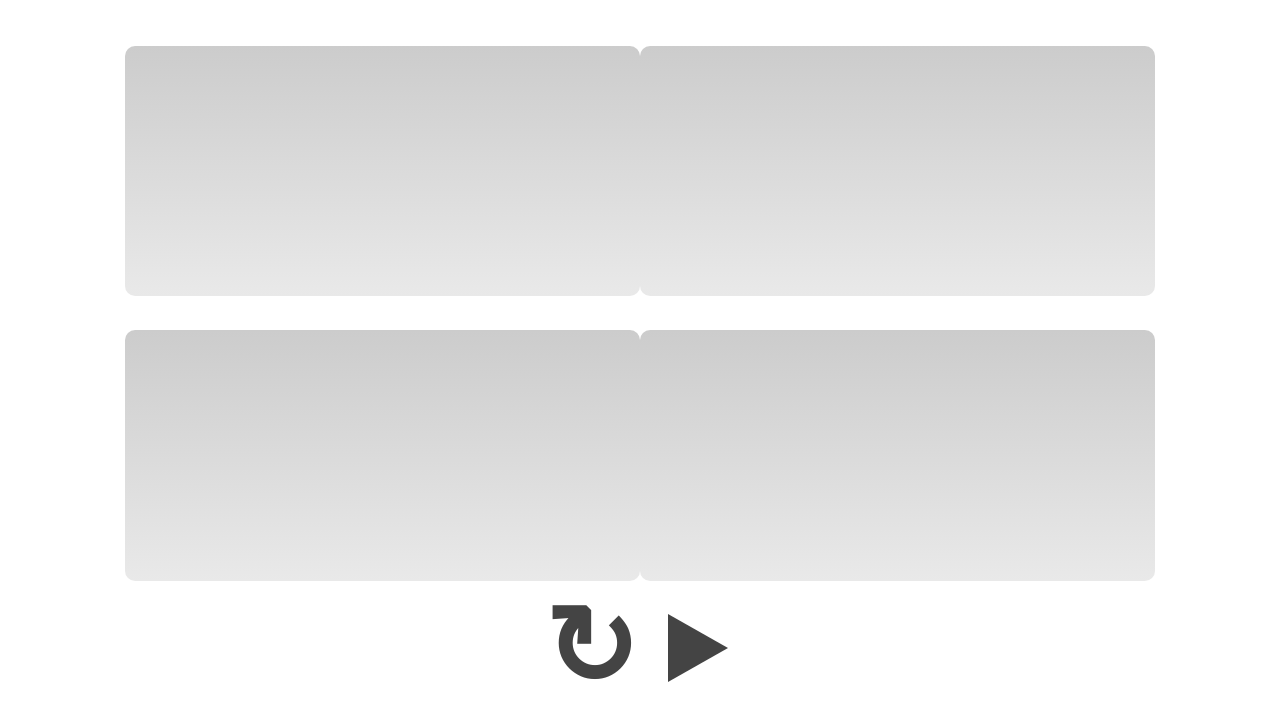
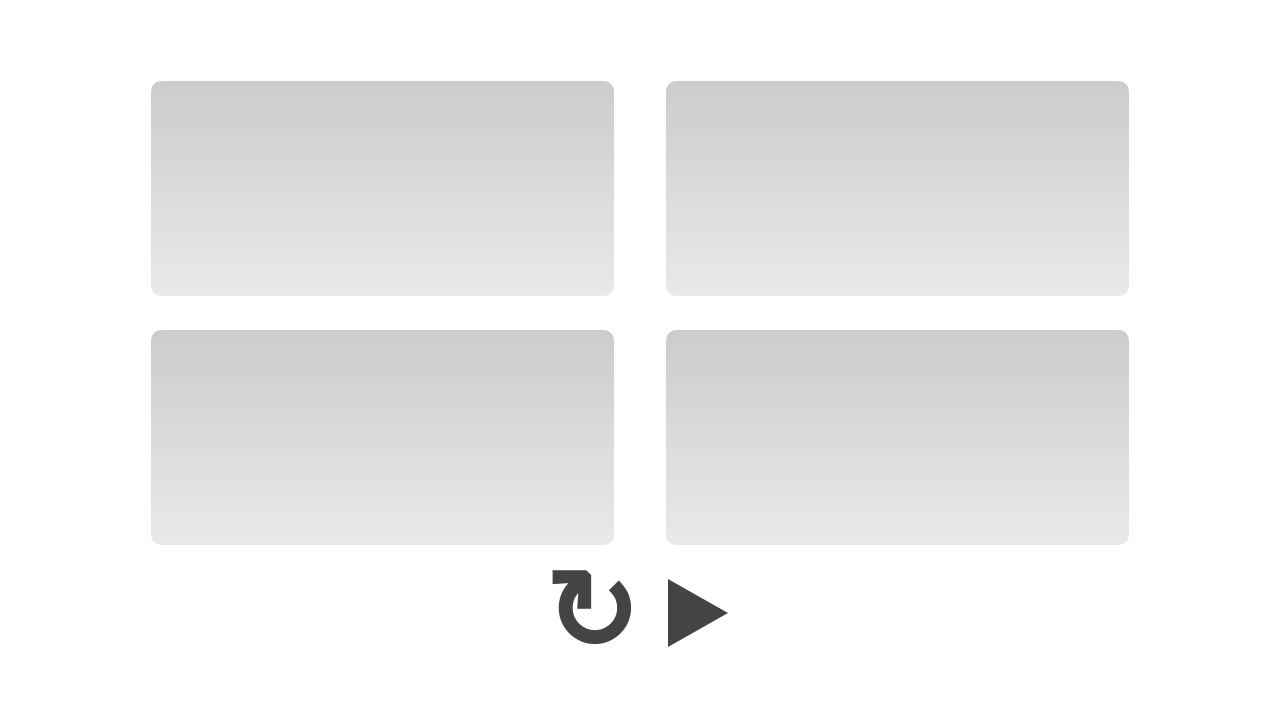
Before and after one commit to dimitrimarion/ear-training, a website with bundled scripts: page index.html in a window 1280 px wide. Shown: the part 70-790 px from the top of the page. Built offline with nearby package versions, Linux system fonts and the light colour scheme.

Commit message:
desktop layout

```diff
--- a/assets/css/styles.css
+++ b/assets/css/styles.css
@@ -4,6 +4,8 @@
     --button-max-width: 100%;
     --main-color: #444;
     --hover-color: rgb(97, 97, 97);
+    --heading-height: 10%;
+    --control-height: 10%;
 }
 
 body {
@@ -25,7 +27,7 @@ h1 {
     font-weight: 700;
     font-size: 2rem;
     /*margin-bottom: 0.75em;*/
-    height: 10%;
+    height: var(--heading-height);
 }
 
 .guesses {
@@ -62,7 +64,7 @@ button {
 }
 
 .control {
-    height: 10%;
+    height: var(--control-height);
     text-align: center;
     display: flex;
     justify-content: center;
@@ -109,6 +111,14 @@ button {
 
 @media (min-width: 40em) {
     :root {
-        --button-max-width: 50%;
+        --button-max-width: 45%;
+        --guesses-height: 70%;
+        --heading-height: 15%;
+        --control-height: 15%;
     }
+
+    .guess:nth-child(2n+1) {
+        margin-right: 5%;
+    }
+
 }
```
